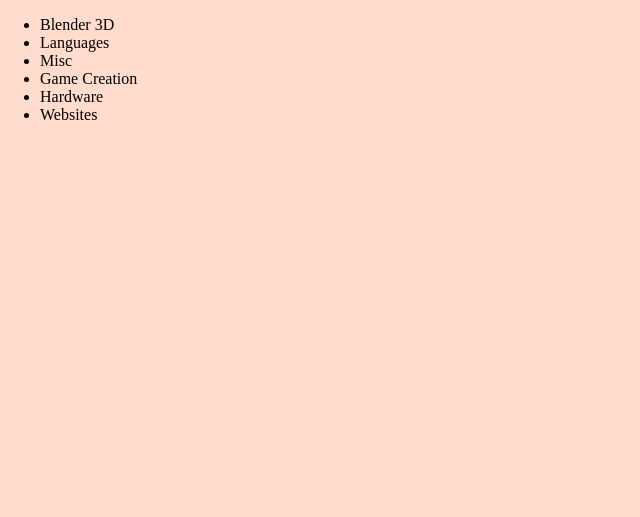
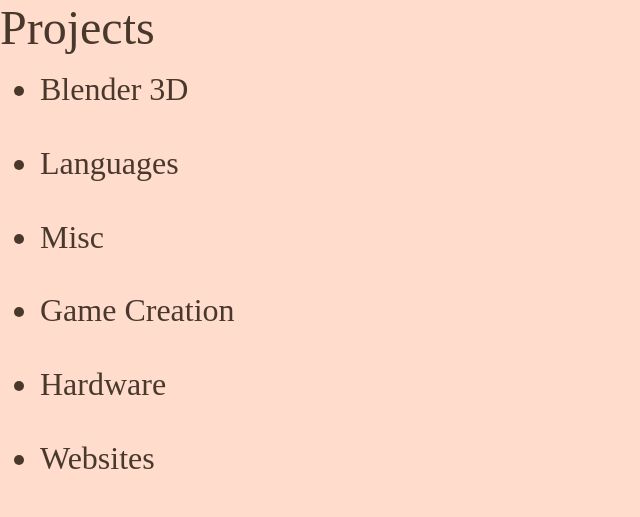
Before and after one commit to theradest1/PersonalWebsite, a website: page skills.html in a window 1280 px wide. Shown: the whole page, without its empty margins (0-640 px from the left). Drawn offline with Linux system fonts and the light colour scheme.

Commit message:
Formatting for skills

```diff
--- a/public/css/main.scss
+++ b/public/css/main.scss
@@ -25,6 +25,30 @@
 		list-style-type: none;
 
 		a {
+			text-decoration: none;
+			color: var(--brown);
+			&:hover {
+				color: black;
+				font-weight: bold;
+				text-decoration-line: underline;
+			}
+		}
+
+	}
+}
+
+.hambar {
+	background: var(--offwhite);
+	.title {
+		font-size: 3em;
+		font-style: normal;
+		color: var(--brown);
+	}
+	.hambar-list {
+		li {
+			padding: 0 0 1.15em 0;
+			font-size: 2em;
+			font-style: normal;
 			text-decoration: none;
 			color: var(--brown);
 			&:hover {
--- a/skills.html
+++ b/skills.html
@@ -9,7 +9,7 @@
 </head>
 <body>
 	<nav class="hambar">
-		<div class="hambar-names">
+		<div class="title">Projects</div>
 		<ul class="hambar-list">
 			<li>Blender 3D</li>
 			<li>Languages</li>
@@ -18,7 +18,6 @@
 			<li>Hardware</li>
 			<li>Websites</li>
 		</ul>
-		</div>
 	</nav>
 </body>
 </html>
```
Also changed, not shown: public/css/main.css, 1 other file. Lines whose indentation alone changed are shown as unchanged.
